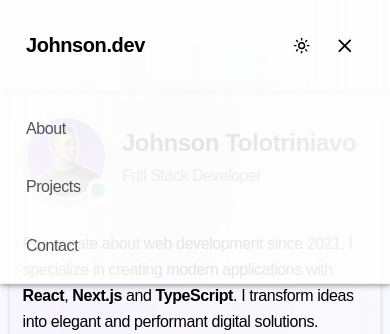
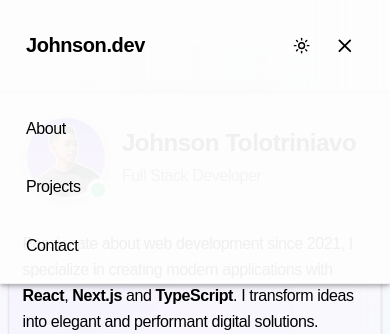
Before and after one commit to RaNiiJohnson/Portfolio-TolotriniavoJohnson, a Next.js app: page / in a window 390 px wide. Both pictures are taken after a click on the button 344 px from the left and 45 px from the top of the page. Shown: the top 334 px of the page. Built offline with nearby package versions, Linux system fonts and the light colour scheme.

Commit message:
fix nav visibility

```diff
--- a/app/components/Portfolio/Navigation.tsx
+++ b/app/components/Portfolio/Navigation.tsx
@@ -48,14 +48,14 @@ export default function Navigation() {
 
         {/* Mobile Navigation*/}
         {isOpen && (
-          <div className="md:hidden absolute left-0 right-0 top-full bg-gradient-to-r from-background/95 via-background/90 to-background/95 backdrop-blur-md border-b border-border/50 shadow-lg">
+          <div className="md:hidden absolute left-0 right-0 top-full bg-background/95 backdrop-blur-xl border-b border-border/50 shadow-lg">
             <div className="max-w-6xl mx-auto px-6 py-4">
               <div className="flex flex-col space-y-4">
                 {navItems.map((item) => (
                   <a
                     key={item.href}
                     href={item.href}
-                    className="text-muted-foreground hover:text-foreground transition-colors py-2"
+                    className="text-foreground hover:text-primary transition-colors py-2"
                     onClick={() => setIsOpen(false)}
                   >
                     {item.label}
```
